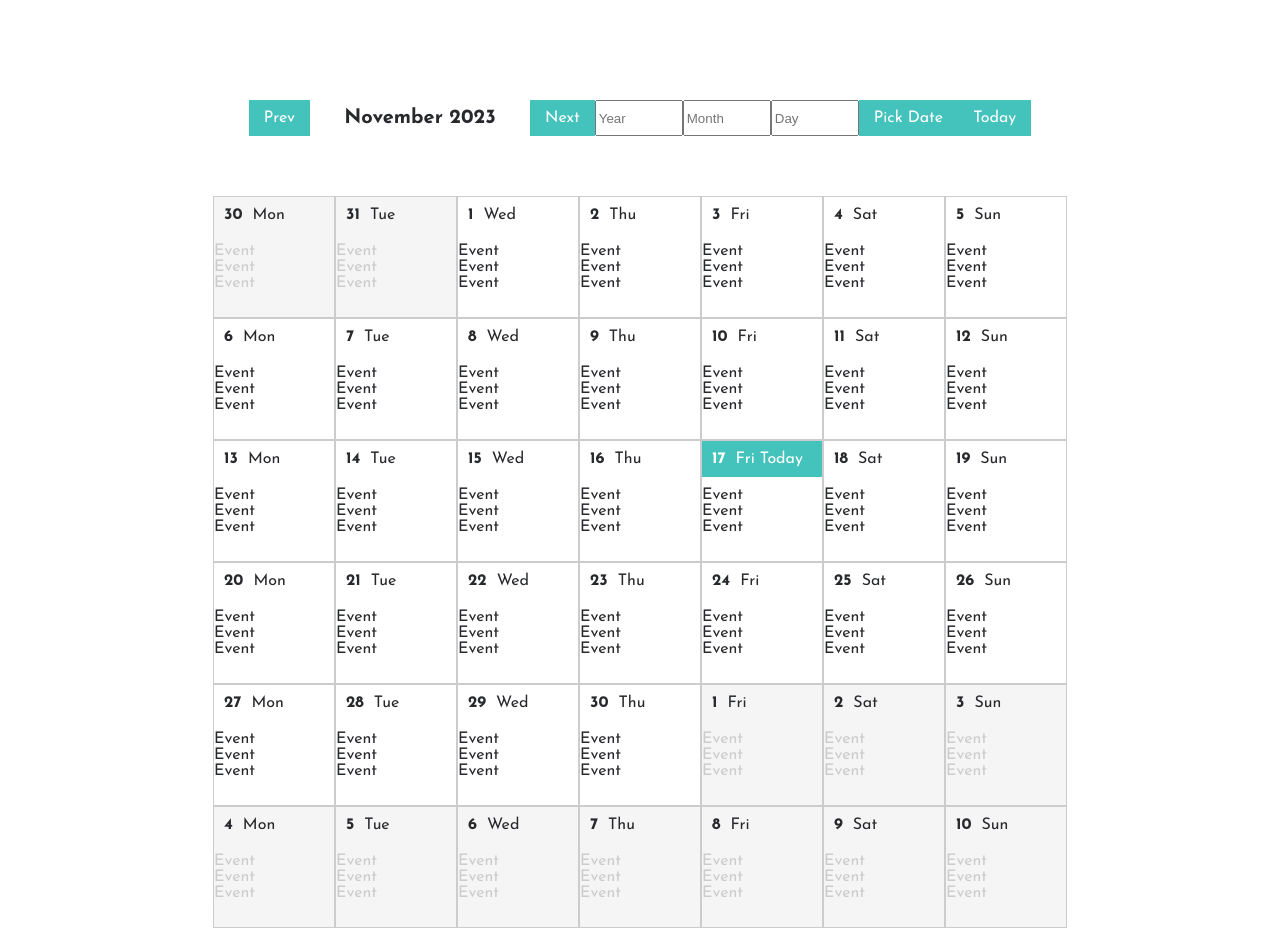
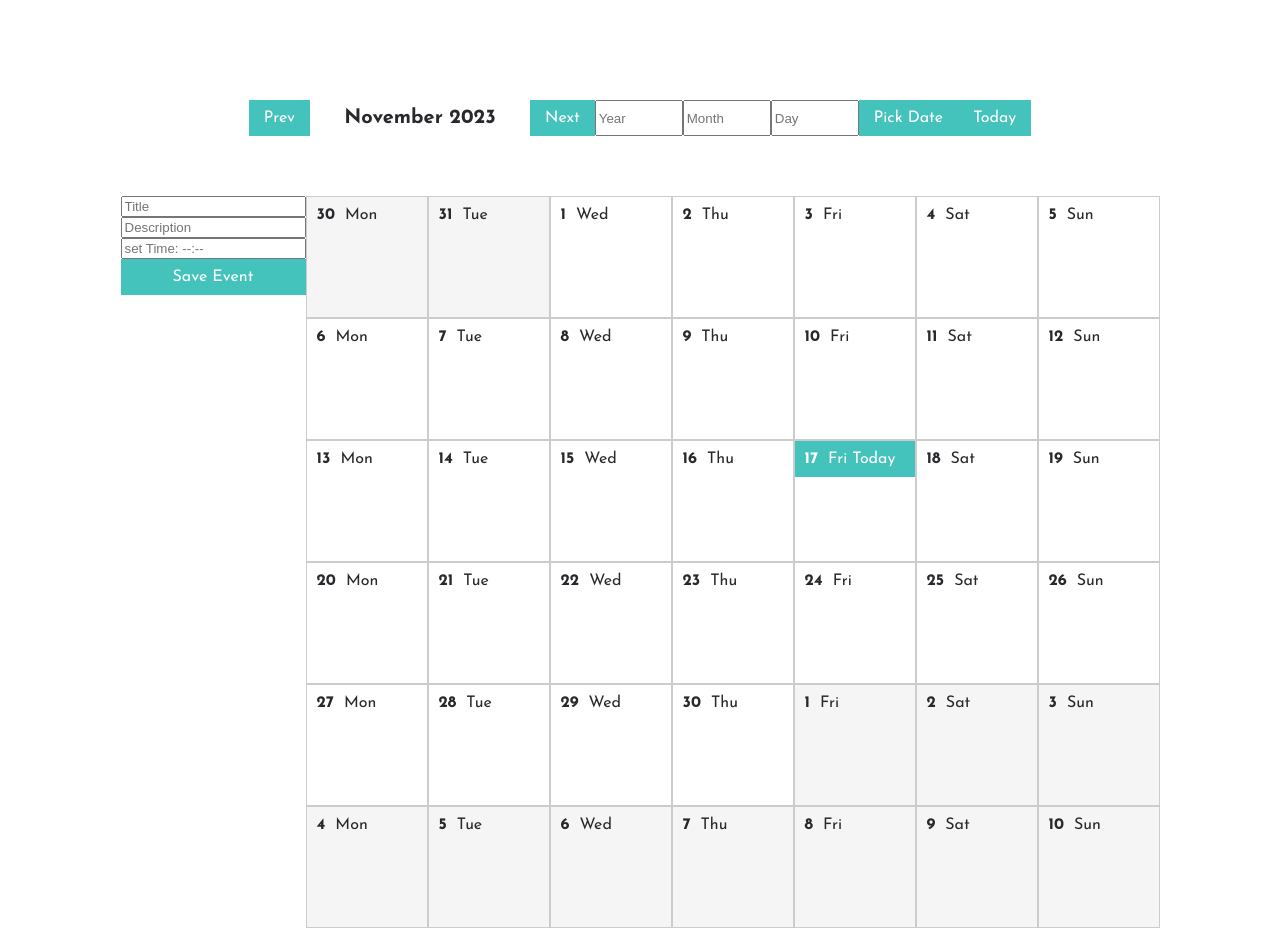
Before and after one commit to Eraniel/calendar, a React (Create React App) app: page / in a window 1280 px wide. Built offline with nearby package versions, Linux system fonts and the light colour scheme.

Commit message:
Added form to create events
specific days can now be chosen

```diff
--- a/src/components/Calendar.tsx
+++ b/src/components/Calendar.tsx
@@ -1,12 +1,18 @@
-import { FunctionComponent, JSX } from 'react';
+import { Dispatch, FunctionComponent, JSX, SetStateAction, useState } from 'react';
 import styled from 'styled-components';
+import EventForm from './EventForm';
+import { Event } from '../interfaces';
+
+const ComponentContainer = styled.div`
+  display: flex;
+`;
 
 const CalendarContainer = styled.div`
   display: grid;
   grid-template-columns: repeat(7, 1fr);
 `;
 
-const DayCell = styled.div<{ isCurrentMonth?: boolean }>`
+const DayCell = styled.div<{ isCurrentMonth?: boolean, isSelected: boolean }>`
   border: 1px solid #ccc;
   width: 120px;
   height: 120px;
@@ -14,6 +20,7 @@ const DayCell = styled.div<{ isCurrentMonth?: boolean }>`
   flex-direction: column;
   background-color: ${(props) => (props.isCurrentMonth ? 'white' : '#f5f5f5')};
   color: ${(props) => (props.isCurrentMonth ? '#28292C' : '#ccc')};
+  border: ${(props) => (props.isSelected ? '1px solid #44C2BC' : '1px solid #ccc')};
 `;
 const DateInfo = styled.div<{ isToday?: boolean, isCurrentMonth?: boolean }>`
   display: flex;
@@ -35,8 +42,14 @@ const DateEvents = styled.div`
 interface CalendarProps {
   currentDate: Date;
   setCurrentDate: (date:Date) => void;
+  selectedDay: number | null;
+  setSelectedDay: Dispatch<SetStateAction<number | null>>;
 }
-const Calendar: FunctionComponent<CalendarProps> = ({ currentDate, setCurrentDate } : CalendarProps): JSX.Element => {
+
+const Calendar: FunctionComponent<CalendarProps> = ({ selectedDay, setSelectedDay, currentDate, setCurrentDate } : CalendarProps): JSX.Element => {
+
+  const [savedEventsByDay, setSavedEventsByDay] = useState<{ [day: number]: Array<Event> }>({});
+
   const firstDayOfMonth = new Date(currentDate.getFullYear(), currentDate.getMonth(), 1);
   const lastDayOfMonth = new Date(currentDate.getFullYear(), currentDate.getMonth() + 1, 0);
   const weekdayOfFirstDay = firstDayOfMonth.getDay();
@@ -49,6 +62,11 @@ const Calendar: FunctionComponent<CalendarProps> = ({ currentDate, setCurrentDat
       return daysOfWeek[dayOfWeek];
     }
   }
+
+  const handleDayClick = (day: number) => {
+    setSelectedDay(day);
+  };
+
   for (let day = 0; day < 42; day++) {
     let currentDay = new Date(firstDayOfMonth);
     currentDay.setDate(firstDayOfMonth.getDate() + day - startDay);
@@ -56,21 +74,23 @@ const Calendar: FunctionComponent<CalendarProps> = ({ currentDate, setCurrentDat
     const isCurrentMonth = currentDay >= firstDayOfMonth && currentDay <= lastDayOfMonth;
     const dayOfWeekName = getDayOfWeekName(currentDay.getDay());
     const isToday = currentDay.toDateString() === new Date().toDateString();
+    const isSelected = selectedDay === currentDay.getDate();
 
     currentDays.push(
-      <DayCell key={day} isCurrentMonth={isCurrentMonth}>
+      <DayCell key={day} isCurrentMonth={isCurrentMonth} isSelected={isSelected} onClick={() => handleDayClick(currentDay.getDate())}>
         <DateInfo isCurrentMonth={isCurrentMonth} isToday={isToday}><b>{currentDay.getDate()}</b> {dayOfWeekName} {isToday && "Today"}</DateInfo>
         <DateEvents>
-            <div>Event</div>
-            <div>Event</div>
-            <div>Event</div>
+          {savedEventsByDay[currentDay.getDate()]?.map((savedEvent)=>{return <div>{savedEvent.title}</div>})}
         </DateEvents>
       </DayCell>
     );
   }
 
   return (
-    <CalendarContainer>{currentDays}</CalendarContainer>
+    <ComponentContainer>
+      <EventForm selectedDay={selectedDay} setSavedEventsByDay={setSavedEventsByDay}/>
+      <CalendarContainer>{currentDays}</CalendarContainer>
+    </ComponentContainer>
   );
 };
 
--- /dev/null
+++ b/src/components/EventForm.tsx
@@ -0,0 +1,53 @@
+import { Dispatch, FunctionComponent, JSX, SetStateAction, useState } from 'react';
+import styled from 'styled-components';
+import { Event } from '../interfaces';
+
+const EventFormContainer = styled.div`
+
+`;
+const Button = styled.div`
+  display: flex;
+  justify-content: center;
+  align-items: center;
+  padding: 10px 15px;
+  background-color: #44C2BC;
+  color: white;
+  cursor: pointer;
+`;
+
+
+interface EventFormProps {
+  selectedDay: number | null;
+  setSavedEventsByDay: Dispatch<SetStateAction<{ [day: number]: Event[]; }>>;
+}
+const EventForm: FunctionComponent<EventFormProps> = ({ selectedDay, setSavedEventsByDay } : EventFormProps): JSX.Element => {
+  const [inputData, setInputData] = useState({ title: '', description: '', time: '' });
+
+
+  const handleInputChange = (e: { target: { name: any; value: any; }; }) => {
+    const { name, value } = e.target;
+    setInputData((prevInput) => ( {...prevInput, [name]: value} ));
+  };
+
+  const saveEvent = () => {
+    setSavedEventsByDay((prevSavedEvents) => {
+      const updatedEvents = { ...prevSavedEvents };
+      const currentDayKey = selectedDay !== null ? selectedDay : 0;
+      const currentDayEvents = updatedEvents[currentDayKey] || [];
+      updatedEvents[currentDayKey] = [...currentDayEvents, inputData];
+      return updatedEvents;
+    });
+    setInputData({ title: '', description: '', time: '' });
+  };
+
+
+  return (
+    <EventFormContainer>
+      <input type="text" name="title" placeholder="Title" value={inputData.title} onChange={handleInputChange}/>
+      <input type="text" name="description" placeholder="Description" value={inputData.description} onChange={handleInputChange}/>
+      <input type="text" name="time" placeholder="set Time: --:--" value={inputData.time} onChange={handleInputChange}/>
+      <Button onClick={saveEvent}>Save Event</Button>
+    </EventFormContainer>
+  );
+};
+export default EventForm;
--- a/src/components/MainScreen.tsx
+++ b/src/components/MainScreen.tsx
@@ -54,6 +54,7 @@ interface MainScreenProps {
 const MainScreen: FunctionComponent<MainScreenProps> = (): JSX.Element => {
   const [currentDate, setCurrentDate] = useState(new Date());
   const [inputDate, setInputDate] = useState({ newYear: '', newMonth: '', newDay: '' });
+  const [selectedDay, setSelectedDay] = useState<number | null>(null);
 
   const handleInputChange = (e: { target: { name: any; value: any; }; }) => {
     const { name, value } = e.target;
@@ -77,6 +78,7 @@ const MainScreen: FunctionComponent<MainScreenProps> = (): JSX.Element => {
   };
   const backToTheFuture = () => {
     setCurrentDate(new Date());
+
   }
 
 
@@ -100,7 +102,7 @@ const MainScreen: FunctionComponent<MainScreenProps> = (): JSX.Element => {
       </Navigation>
 
       <CalendarBody>
-        <Calendar currentDate={currentDate} setCurrentDate={setCurrentDate}/>
+        <Calendar selectedDay={selectedDay} setSelectedDay={setSelectedDay} currentDate={currentDate} setCurrentDate={setCurrentDate}/>
       </CalendarBody>
 
     </ComponentContainer>
--- /dev/null
+++ b/src/interfaces.ts
@@ -0,0 +1,5 @@
+export interface Event {
+    title: any;
+    description: any;
+    time: any;
+}
```
